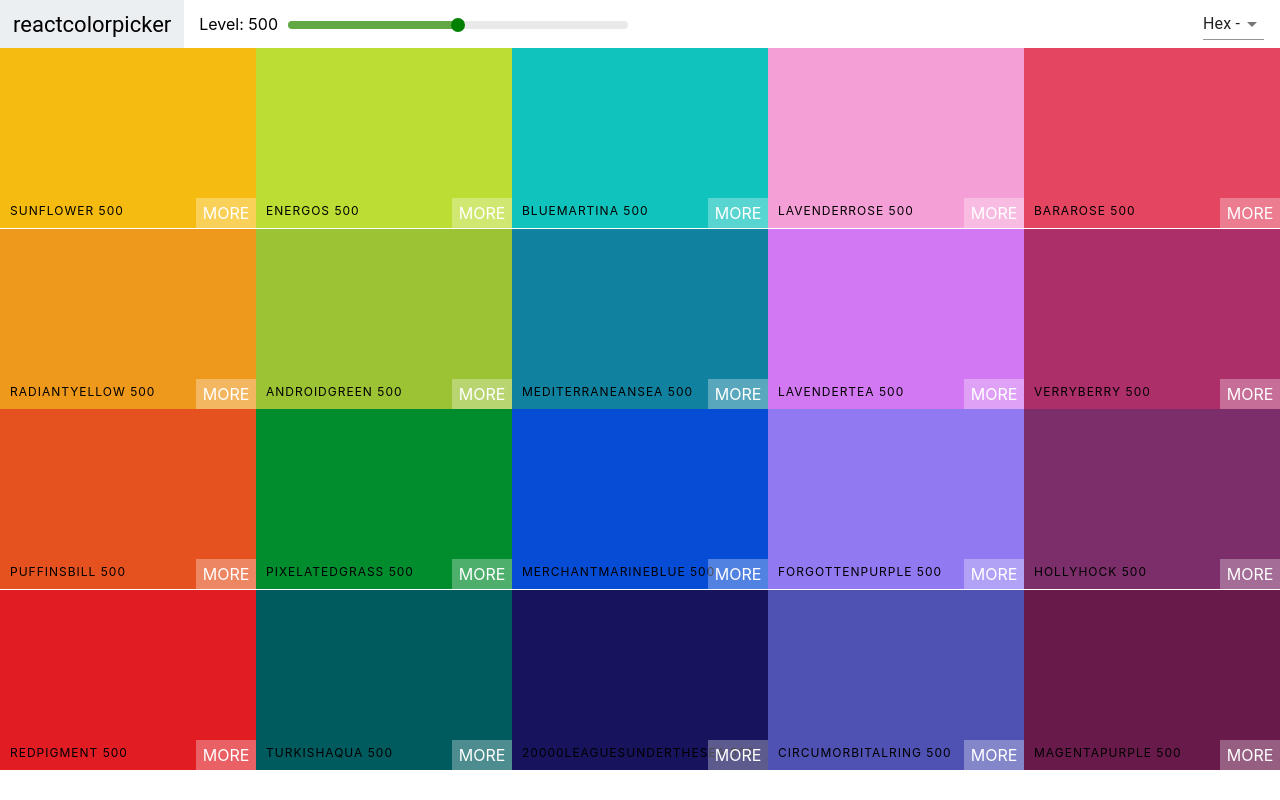
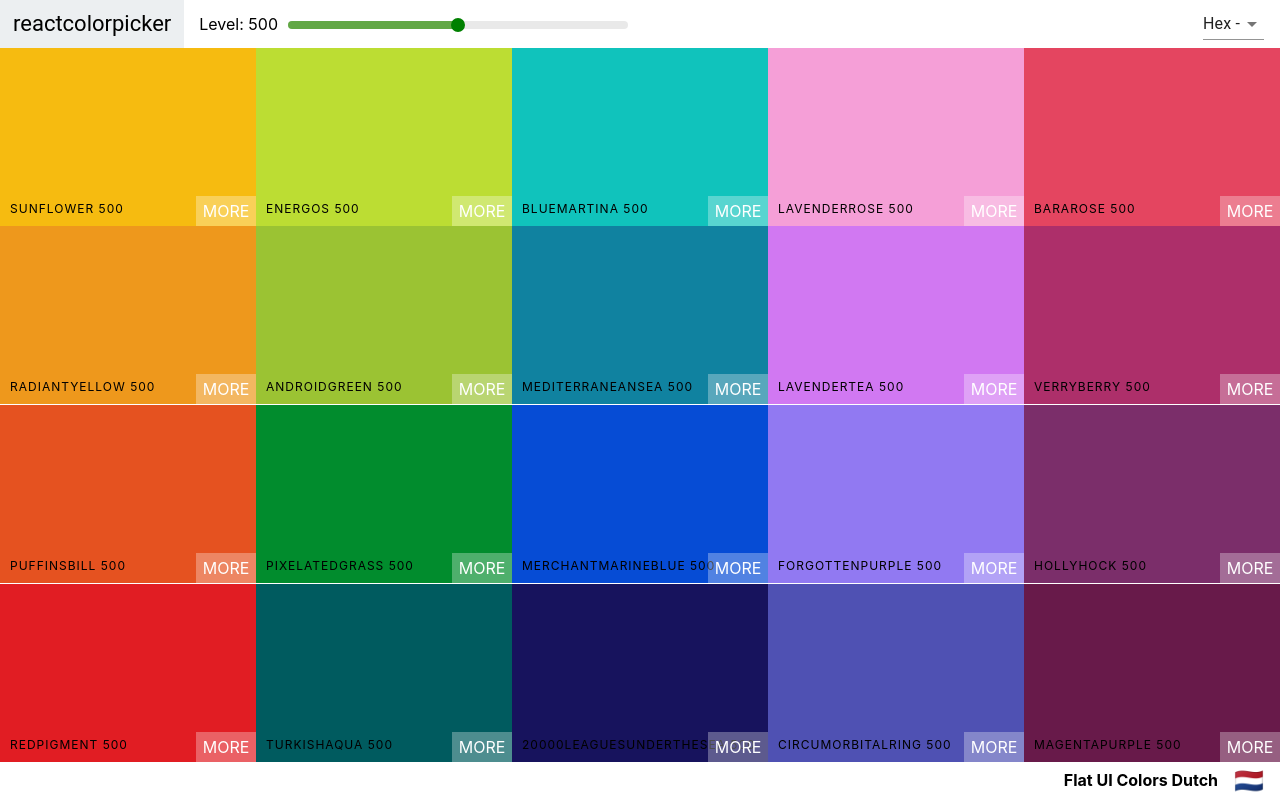
Before and after one commit to BedeMS/ColorPickerReact, a React (Create React App) app in the folder colors-app/: page / in a window 1280 px wide. Built offline with nearby package versions, Linux system fonts and the light colour scheme.

Commit message:
Add palette footer

```diff
--- a/colors-app/src/Palette.css
+++ b/colors-app/src/Palette.css
@@ -1,7 +1,23 @@
 .Palette {
   height: 100vh;
+  display: flex;
+  flex-direction: column;
 }
 
 .Palette-colors {
   height: 90%;
 }
+
+.Palette-footer {
+  background-color: white;
+  height: 5vh;
+  display: flex;
+  justify-content: flex-end;
+  align-items: center;
+  font-weight: bold;
+}
+
+.emoji {
+  font-size: 1.5rem;
+  margin: 0 1rem;
+}
--- a/colors-app/src/Palette.js
+++ b/colors-app/src/Palette.js
@@ -19,20 +19,23 @@
   }
   render() {
     const { level, format } = this.state;
-    const { colors } = this.props.palette;
+    const { colors, palatteName, emoji } = this.props.palette;
     const colorBoxes = colors[level].map((color) => (
-      <ColorBox background={color[format]} name={color.name} />
+      <ColorBox background={color[format]} name={color.name} key={color.id} />
     ));
     return (
       <div className="Palette">
-        {/* Navbar goes here */}
+
         <Navbar
           level={level}
           changeLevel={this.changeLevel}
           handleChange={this.changeFormat}
         />
         <div className="Palette-colors">{colorBoxes}</div>
-        {/* Footer goes here */}
+        <footer className="Palette-footer">
+          {palatteName}
+          <span className="emoji">{emoji}</span>
+        </footer>
       </div>
     );
   }
```
Also changed, not shown: 1 other file (tests, documents, lock files or other folders).
